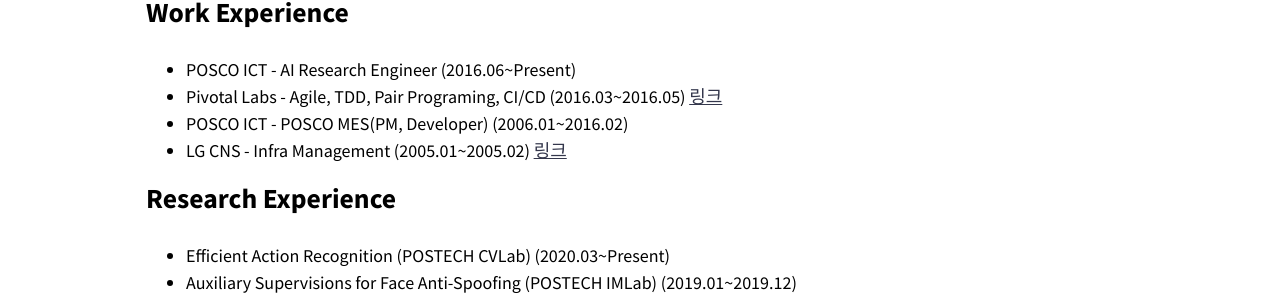
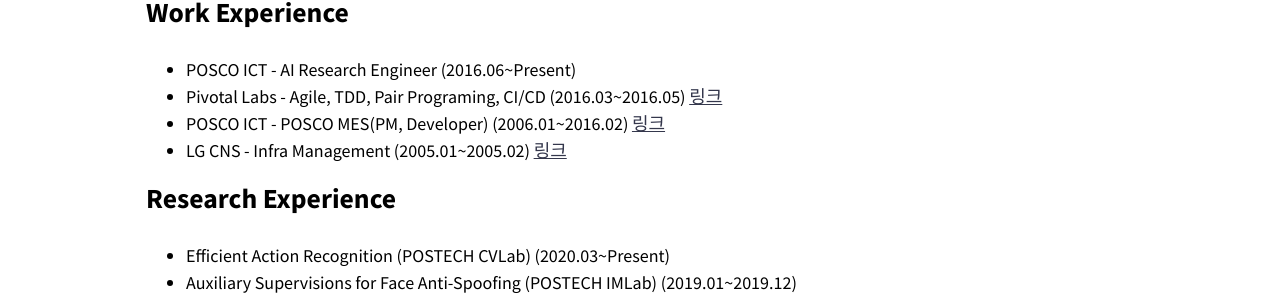
Before and after one commit to healess/healess.github.io, a Jekyll site: the page built from index.md, in a window 1280 px wide and 900 px high. Shown: the part 300-601 px from the top of the window. Built offline with Jekyll 4.4.1, drawn with Linux system fonts in a browser that asks for light colours; nearby versions of some CDN libraries; some of the changed text lies outside the part shown.

Commit message:
Add comtents

```diff
--- a/index.md
+++ b/index.md
@@ -10,9 +10,9 @@ entries_layout: grid
 
 ## Work Experience
 * POSCO ICT - AI Research Engineer (2016.06~Present)
-* Pivotal Labs - Agile, TDD, Pair Programing, CI/CD (2016.03~2016.05) [링크](https://photos.app.goo.gl/DLK3UsKsPhqbJxw1A)
-* POSCO ICT - POSCO MES(PM, Developer) (2006.01~2016.02)
-* LG CNS - Infra Management (2005.01~2005.02) [링크](https://photos.app.goo.gl/ZMJFrhK6NRko3Fdn6)
+* Pivotal Labs - Agile, TDD, Pair Programing, CI/CD (2016.03~2016.05) [링크](![Books](https://healess.github.io/assets/image/pivotal.jpg))
+* POSCO ICT - POSCO MES(PM, Developer) (2006.01~2016.02) [링크](https://smartfuture-poscoict.co.kr/331)
+* LG CNS - Infra Management (2005.01~2005.02) [링크](![Books](https://healess.github.io/assets/image/lgcns.jpg))
 
 ## Research Experience
 * Efficient Action Recognition (POSTECH CVLab) (2020.03~Present)
@@ -65,6 +65,7 @@ entries_layout: grid
 | AI 도입, 목표 설정이 먼저다 (한국경제) | [링크](https://www.hankyung.com/opinion/article/2019112491371) |
 | 안면인식 기술 도입, 인권 존중 상태에서 추진돼야 (경북일보) | [링크](https://www.kyongbuk.co.kr/news/articleView.html?idxno=2021629) |
 | 스마트한 미래를 꿈꾸며 신기술을 찾아 나서는 IT 전문가! 포스코ICT 김수상 님(포스코 뉴스룸) | [링크](https://newsroom.posco.com/kr/사람사람들-24편-스마트한-미래를-꿈꾸며-신기술을-찾/)
+| AI Framework, 공개SW개발자대회서 정보통신진흥원장상 수상 | [링크](https://www.poscoict.com/servlet/PoscoictBoard?code=news&lang=kr&mode=view&page=1&seq=4225&find_val=)
 
 ## Software Development
 * Deep learning GUI framework for enterprise (TensorMSA) [링크](https://github.com/TensorMSA)
@@ -110,4 +111,4 @@ Videos?.", NeurIPS, 2021.](https://healess.github.io/paper/Paper-TokenLearner/)
 
 
 #### Back To The Basics
-![Books](https://healess.github.io/assets/image/ai_books.jpg)
+![Books](https://healess.github.io/assets/image/ai_books2.jpg)
```
Also changed, not shown: assets/image/lgcns.jpg (added), 2 other files.
